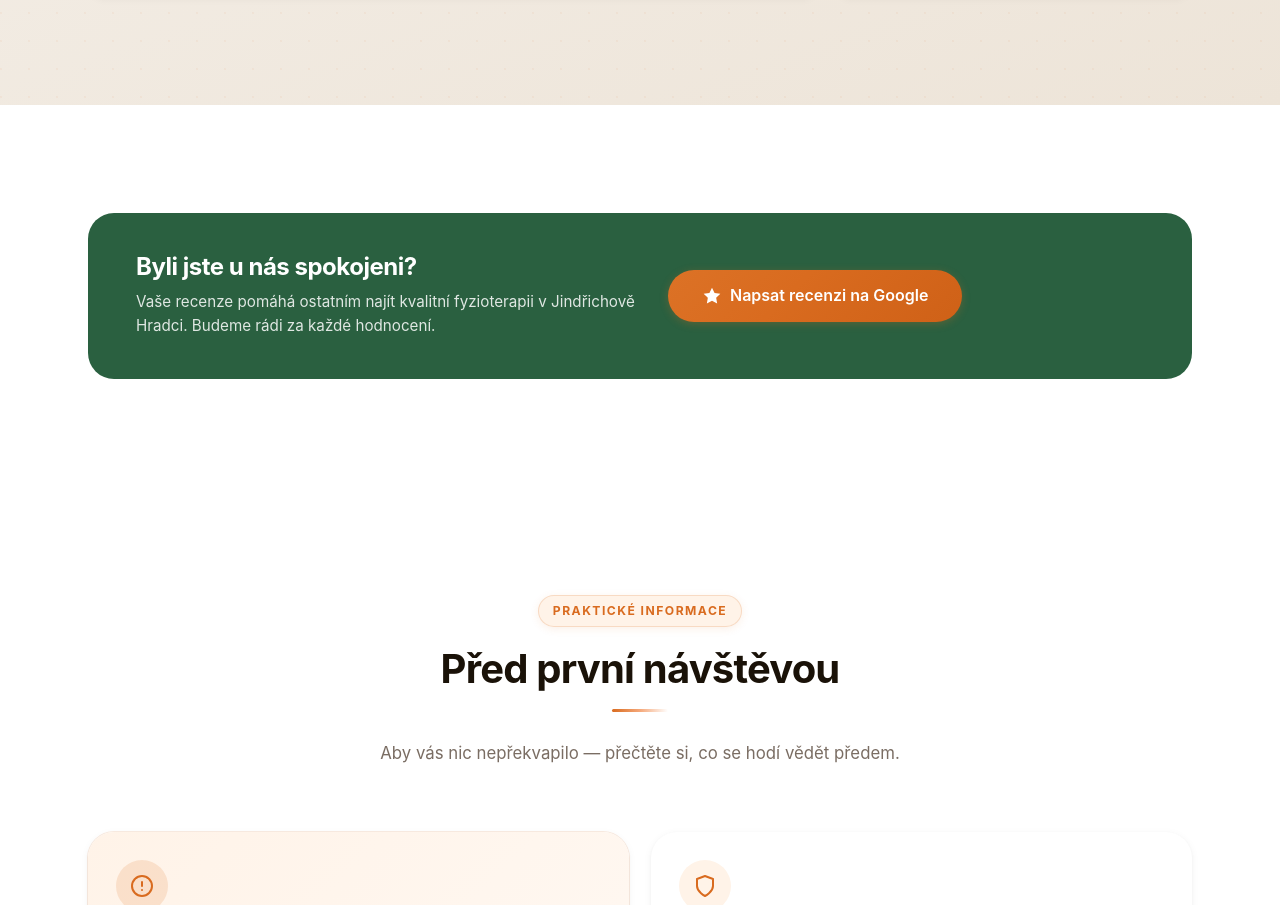
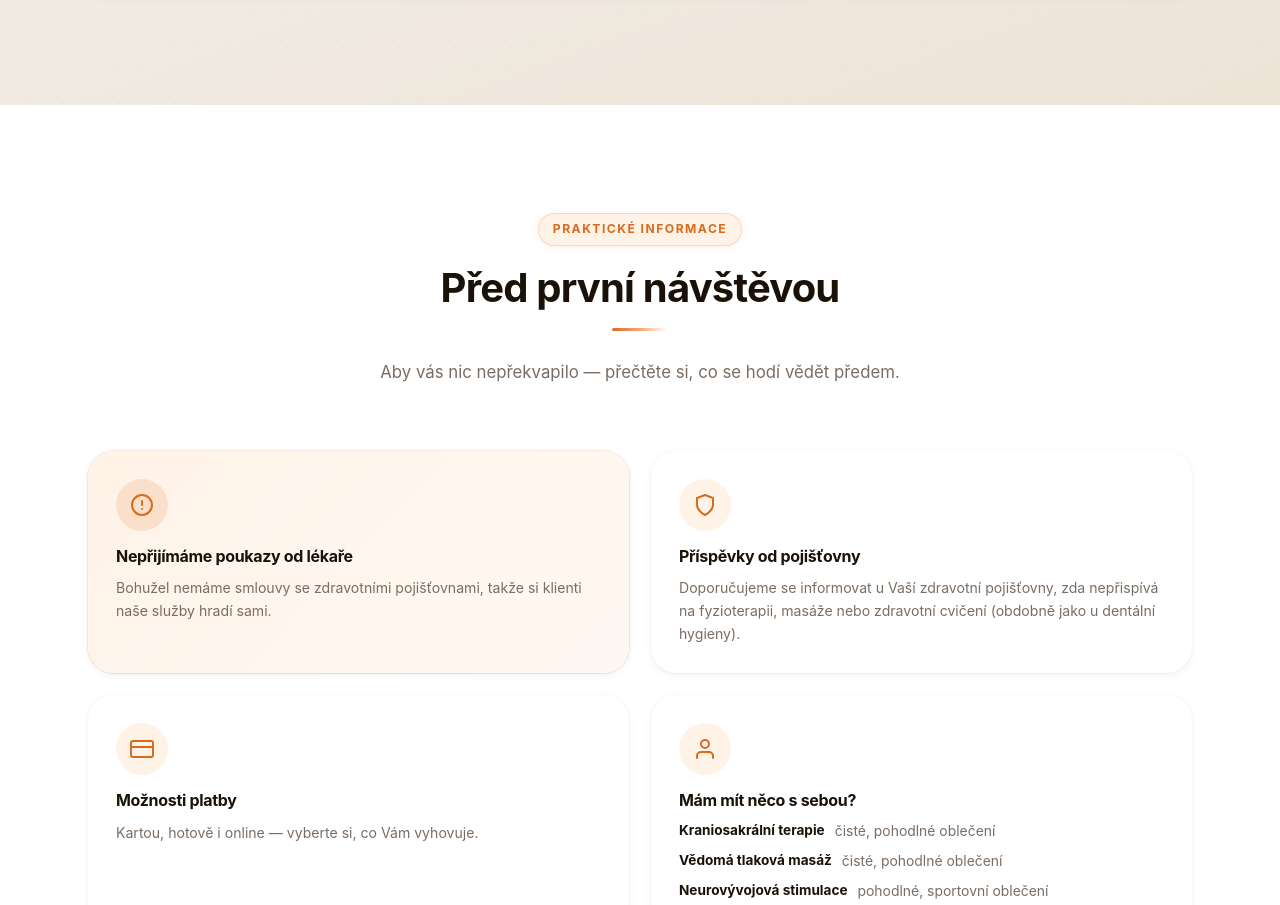
Before and after one commit to webzitra/forest-jh, a plain HTML site: page index.html in a window 1280 px wide. Shown: the part 5472-6377 px from the top of the page. Drawn offline with Linux system fonts and the light colour scheme; a web font is replaced by a local one.

Commit message:
Odebrání sekce Google recenze
Co-Authored-By: Claude Opus 4.6 <noreply@anthropic.com>

```diff
--- a/index.html
+++ b/index.html
@@ -642,23 +642,6 @@
     </div>
 </section>
 
-<!-- ═══════════════════════════════════════════════════
-     RECENZE CTA
-══════════════════════════════════════════════════════ -->
-<section class="section review-cta-section">
-    <div class="container">
-        <div class="review-cta-box" data-animate>
-            <div class="review-cta-content">
-                <h2>Byli jste u nás spokojeni?</h2>
-                <p>Vaše recenze pomáhá ostatním najít kvalitní fyzioterapii v&nbsp;Jindřichově Hradci. Budeme rádi za každé hodnocení.</p>
-            </div>
-            <a href="https://g.page/r/forest-jh/review" target="_blank" rel="noopener noreferrer" class="btn btn-primary btn-lg review-cta-btn">
-                <svg width="20" height="20" viewBox="0 0 24 24" fill="currentColor" aria-hidden="true"><path d="M12 2l3.09 6.26L22 9.27l-5 4.87 1.18 6.88L12 17.77l-6.18 3.25L7 14.14 2 9.27l6.91-1.01L12 2z"/></svg>
-                Napsat recenzi na Google
-            </a>
-        </div>
-    </div>
-</section>
 
 <!-- ═══════════════════════════════════════════════════
      DŮLEŽITÉ INFORMACE
```
